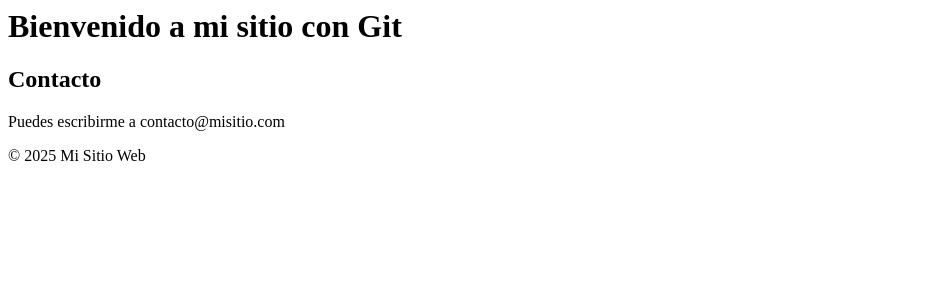
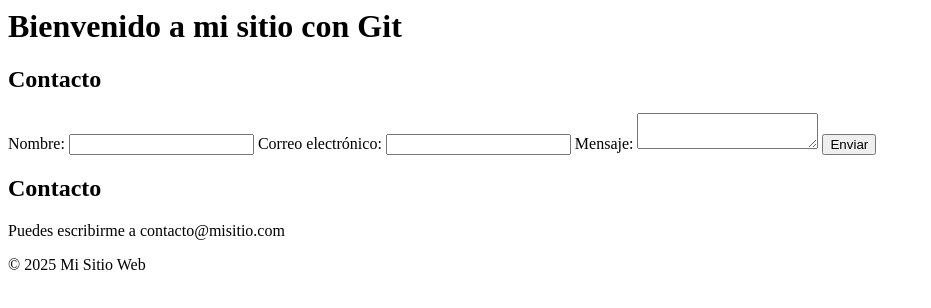
Before and after one commit to jpmonllor/git-proyecto, a plain HTML site: page src/index.html in a window 1280 px wide. Shown: the whole page, without its empty margins (0-931 px from the left). Drawn offline with Linux system fonts and the light colour scheme.

Commit message:
Agrega formulario funcional en sección de contacto

```diff
--- a/src/index.html
+++ b/src/index.html
@@ -1,5 +1,23 @@
 <main>
   <h1 class="titulo-principal">Bienvenido a mi sitio con Git</h1>
+
+  <section id="contacto">
+   <h2>Contacto</h2>
+    <form action="#" method="post">
+     <label for="nombre">Nombre:</label>
+     <input type="text" id="nombre" name="nombre" required>
+
+     <label for="email">Correo electrónico:</label>
+     <input type="email" id="email" name="email" required>
+
+     <label for="mensaje">Mensaje:</label>
+     <textarea id="mensaje" name="mensaje" required></textarea>
+
+     <button type="submit">Enviar</button>
+    </form>
+  </section>
+
+
 
   <section id="contacto">
     <h2>Contacto</h2>
```
